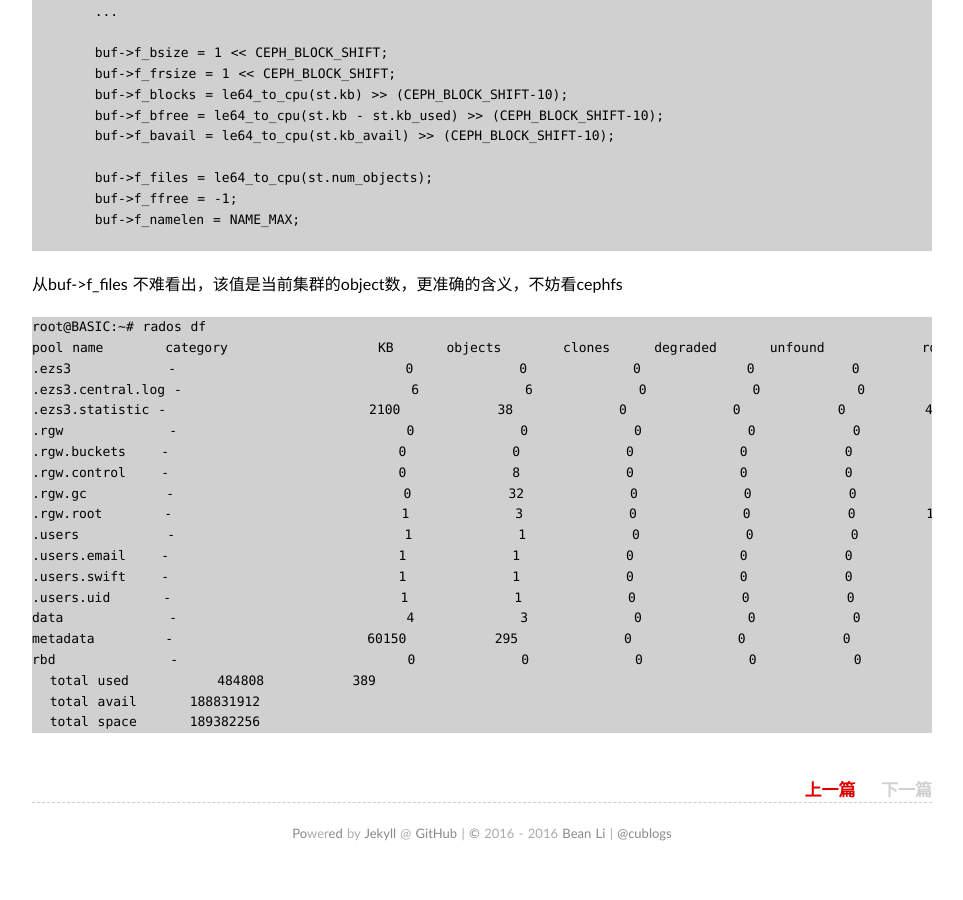
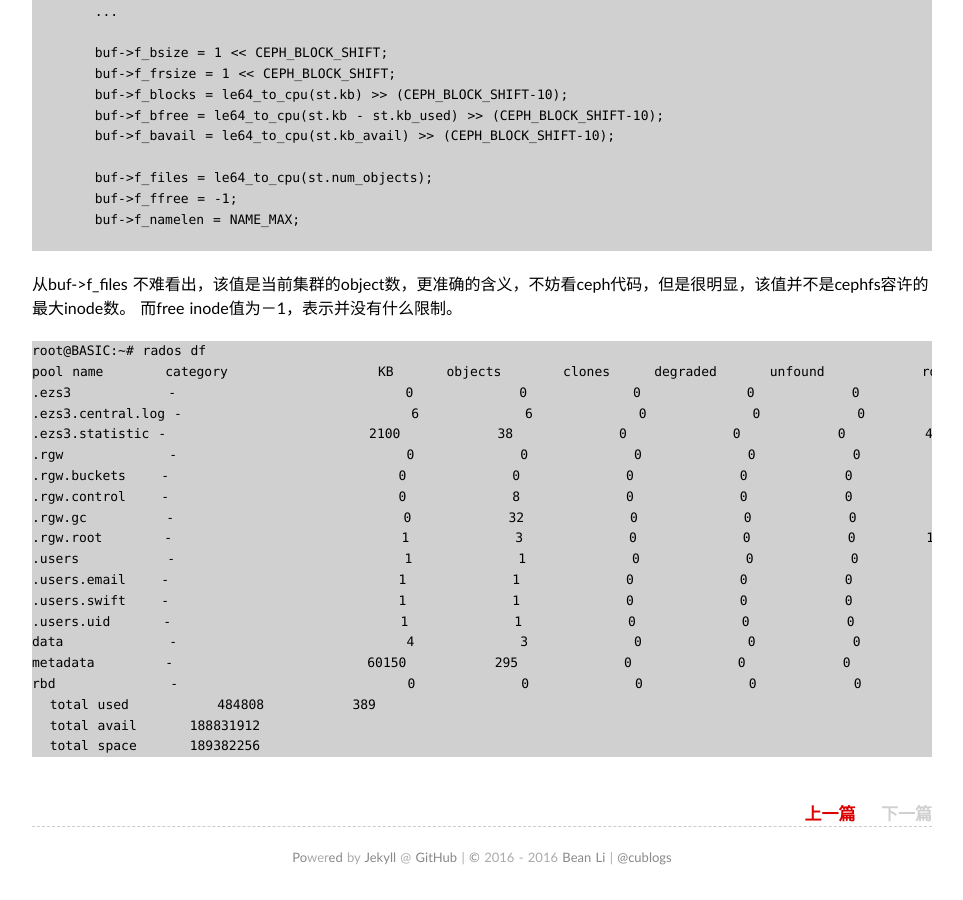
Before and after one commit to Bean-Li/Bean-Li.github.io, a Jekyll site: the page built from _posts/2016-03-16-df-output-of-cephfs.md, in a window 1280 px wide and 900 px high, scrolled down 1339 px. Shown: the whole window, without its empty margins (158-1121 px from the left). Built offline with Jekyll 4.4.1, drawn with Linux system fonts in a browser that asks for light colours; some web fonts are replaced; before the commit the page ends 2215 px from its top, so only the background shows below that.

Commit message:
FIX some sentence

````diff
--- a/_posts/2016-03-16-df-output-of-cephfs.md
+++ b/_posts/2016-03-16-df-output-of-cephfs.md
@@ -91,7 +91,8 @@ none                      495K     1  495K    1% /run/shm
 
 ```
 
-从buf->f_files 不难看出，该值是当前集群的object数，更准确的含义，不妨看cephfs
+从buf->f_files 不难看出，该值是当前集群的object数，更准确的含义，不妨看ceph代码，但是很明显，该值并不是cephfs容许的最大inode数。
+而free inode值为－1，表示并没有什么限制。
 
 ```
 root@BASIC:~# rados df
````
Also changed, not shown: other parts of _posts/2016-03-16-df-output-of-cephfs.md (+1 -1 lines).
